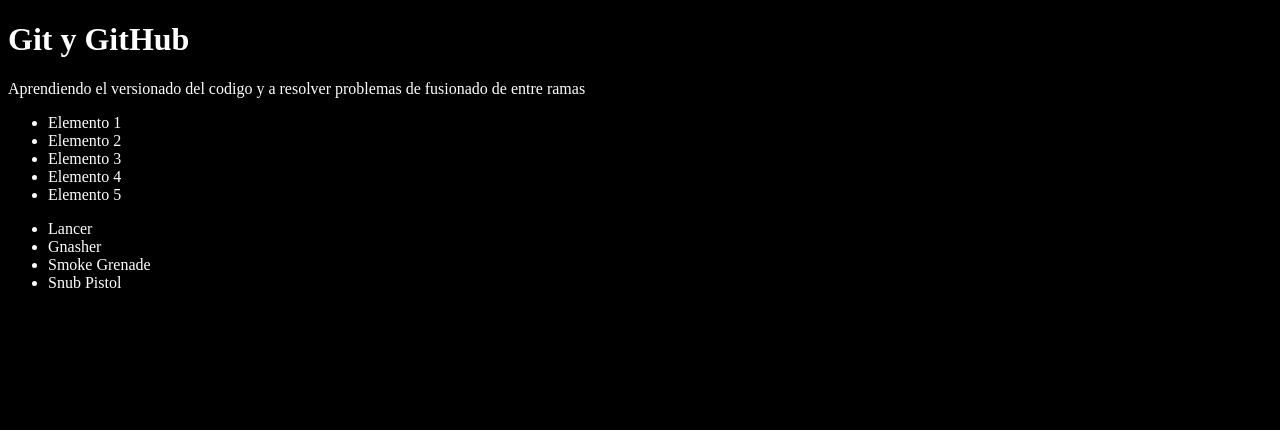
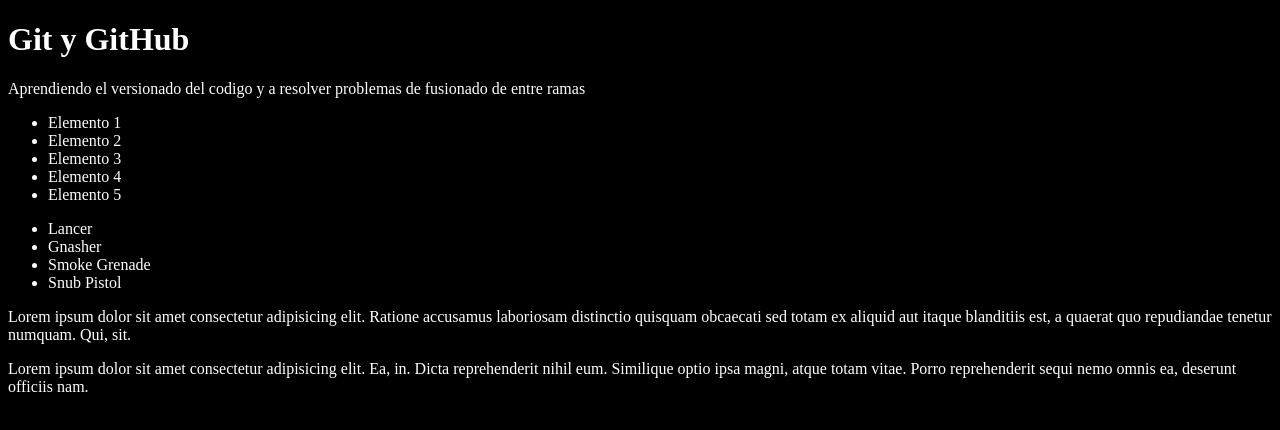
Before and after one commit to AlanR45/basic-git, a plain HTML site: page index.html in a window 1280 px wide. Drawn offline with Linux system fonts and the light colour scheme.

Commit message:
agrengando 2 parrafos

```diff
--- a/index.html
+++ b/index.html
@@ -25,6 +25,16 @@
       <li>Smoke Grenade</li>
       <li>Snub Pistol</li>
     </ul>
+    <p>
+      Lorem ipsum dolor sit amet consectetur adipisicing elit. Ratione accusamus
+      laboriosam distinctio quisquam obcaecati sed totam ex aliquid aut itaque
+      blanditiis est, a quaerat quo repudiandae tenetur numquam. Qui, sit.
+    </p>
+    <p>
+      Lorem ipsum dolor sit amet consectetur adipisicing elit. Ea, in. Dicta
+      reprehenderit nihil eum. Similique optio ipsa magni, atque totam vitae.
+      Porro reprehenderit sequi nemo omnis ea, deserunt officiis nam.
+    </p>
   </body>
   <script src="index.js"></script>
 </html>
```
